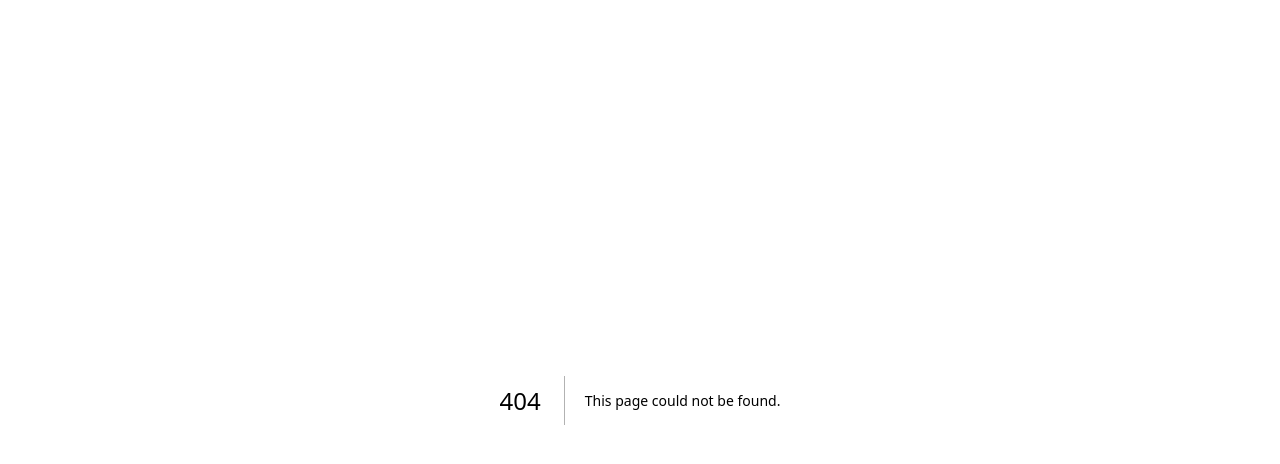
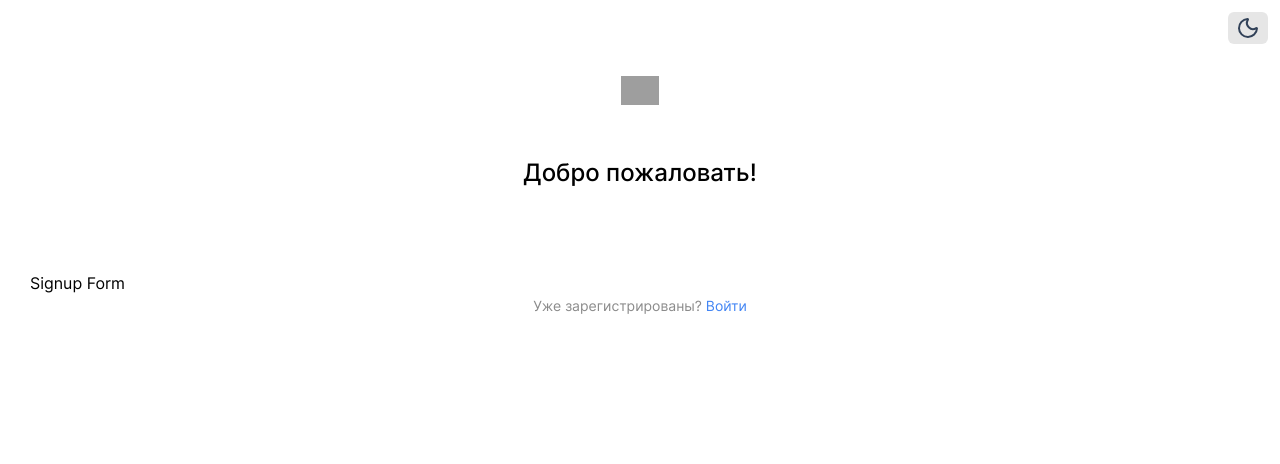
Before and after one commit to Nikolskii/see-movies, a Next.js app: page /signup in a window 1280 px wide. Before the commit this address had no page. Shown: the top 464 px of the page. Built offline with nearby package versions, Linux system fonts and the light colour scheme; grey boxes are pictures that could not be loaded.

Commit message:
chore: signup page

```diff
--- /dev/null
+++ b/src/app/signup/page.tsx
@@ -0,0 +1,5 @@
+import { SignupPage } from '@/ui-pages/signup';
+
+export default function Page() {
+  return <SignupPage />;
+}
--- a/src/features/auth/index.ts
+++ b/src/features/auth/index.ts
@@ -1 +1,2 @@
+export * from './signup';
 export { AuthButtons } from '@/features/auth/ui/AuthButtons';
--- /dev/null
+++ b/src/features/auth/signup/index.ts
@@ -0,0 +1 @@
+export { SignupForm } from './ui/SignupForm';
--- /dev/null
+++ b/src/features/auth/signup/ui/SignupForm.tsx
@@ -0,0 +1,3 @@
+export function SignupForm() {
+  return <form>Signup Form</form>;
+}
--- a/src/shared/styles/globals.css
+++ b/src/shared/styles/globals.css
@@ -18,6 +18,8 @@
   --color-light-500: #d2d2d2;
 
   --color-green-500: #3ddc84;
+  --color-blue-500: #4285f4;
+  --color-gray-500: #8b8b8b;
 
   --color-text-muted: #a0a0a0;
 
--- a/src/shared/ui/Footer.tsx
+++ b/src/shared/ui/Footer.tsx
@@ -3,11 +3,11 @@ const CURRENT_YEAR = new Date().getFullYear();
 export function Footer() {
   return (
     <footer className="flex flex-col items-center px-2.5 pt-20 pb-5 md:px-[30px] lg:px-[70px]">
-      <h2 className="mb-[30px] w-full border-b border-[#8B8B8B] pb-5 text-center text-[11px] text-[#8B8B8B] md:mb-5 md:text-[13px] dark:border-[#424242]">
+      <h2 className="mb-[30px] w-full border-b border-gray-500 pb-5 text-center text-[11px] text-gray-500 md:mb-5 md:text-[13px] dark:border-[#424242]">
         Учебный проект Яндекс.Практикум х BeatFilm.
       </h2>
       <div className="flex flex-col gap-[30px] md:w-full md:flex-row-reverse md:items-end md:justify-between">
-        <ul className="align-center flex flex-col justify-center gap-2 md:flex-row md:gap-[20px]">
+        <ul className="align-center flex flex-col justify-center gap-2 md:flex-row md:gap-5">
           <li className="text-center">
             <a
               className="action-fade text-[12px] md:text-[13px]"
--- /dev/null
+++ b/src/shared/ui/Input.tsx
@@ -0,0 +1,58 @@
+'use client';
+
+import clsx from 'clsx';
+
+type Props = Omit<React.ComponentPropsWithoutRef<'input'>, 'size'> & {
+  ref?: React.Ref<HTMLInputElement>;
+  label?: React.ReactNode;
+  error?: React.ReactNode | boolean;
+  wrapperClassName?: string;
+};
+
+export function Input({
+  ref,
+  label,
+  error,
+  id,
+  name,
+  className,
+  wrapperClassName,
+  required,
+  disabled,
+  ...props
+}: Props) {
+  const inputId = id ?? name;
+  const hasError = Boolean(error);
+
+  return (
+    <div className={clsx('flex flex-col gap-1.5', wrapperClassName)}>
+      {label ? (
+        <label htmlFor={inputId} className="text-sm font-medium">
+          {label} {required ? <span aria-hidden="true">*</span> : null}
+        </label>
+      ) : null}
+
+      <input
+        ref={ref}
+        id={inputId}
+        name={name}
+        required={required}
+        disabled={disabled}
+        aria-invalid={hasError || undefined}
+        className={clsx(
+          'w-full rounded border px-3 py-2 outline-none',
+          disabled ? 'opacity-60' : '',
+          hasError ? 'border-red-500' : 'border-neutral-300',
+          className
+        )}
+        {...props}
+      />
+
+      {hasError && typeof error !== 'boolean' ? (
+        <div className="text-xs text-red-500" role="alert">
+          {error}
+        </div>
+      ) : null}
+    </div>
+  );
+}
--- a/src/shared/ui/index.ts
+++ b/src/shared/ui/index.ts
@@ -1,4 +1,5 @@
 export { Drawer } from './Drawer';
 export { Footer } from './Footer';
+export { Input } from './Input';
 export { Logo } from './Logo';
 export { ThemeToggle } from './ThemeToggle';
--- /dev/null
+++ b/src/ui-pages/signup/index.ts
@@ -0,0 +1 @@
+export { SignupPage } from './ui/SignupPage';
--- /dev/null
+++ b/src/ui-pages/signup/ui/SignupPage.tsx
@@ -0,0 +1,37 @@
+import Link from 'next/link';
+
+import { SignupForm } from '@/features/auth';
+import { routes } from '@/shared/routes';
+import { Logo, ThemeToggle } from '@/shared/ui';
+
+// TODO: добавить переключатель темы
+// TODO: вынести стили в общий app layout
+
+export function SignupPage() {
+  return (
+    <div className="dark:bg-dark-900 bg-color-light-900 min-h-screen text-black dark:text-white">
+      <div className="container mx-auto">
+        <header className="flex flex-col items-center justify-center">
+          <div className="mb-5 flex w-full justify-end p-3">
+            <ThemeToggle />
+          </div>
+          <div className="mb-[50px]">
+            <Logo />
+          </div>
+          <h1 className="mb-20 text-[24px] font-medium">Добро пожаловать!</h1>
+        </header>
+        <main className="px-[30px]">
+          <SignupForm />
+        </main>
+        <footer>
+          <p className="text-center text-[12px] text-gray-500 md:text-[14px]">
+            Уже зарегистрированы?{' '}
+            <Link className="action-fade text-blue-500" href={routes.signin}>
+              Войти
+            </Link>
+          </p>
+        </footer>
+      </div>
+    </div>
+  );
+}
```
